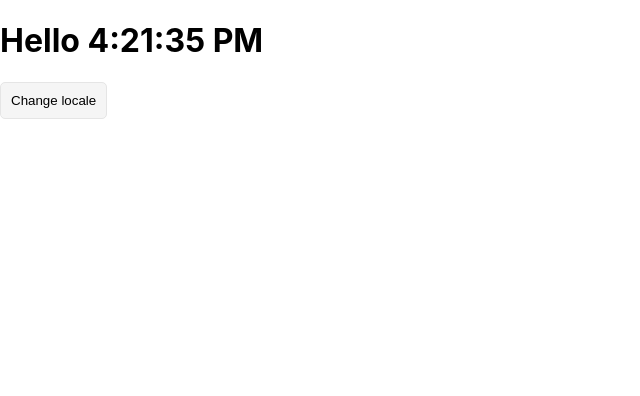
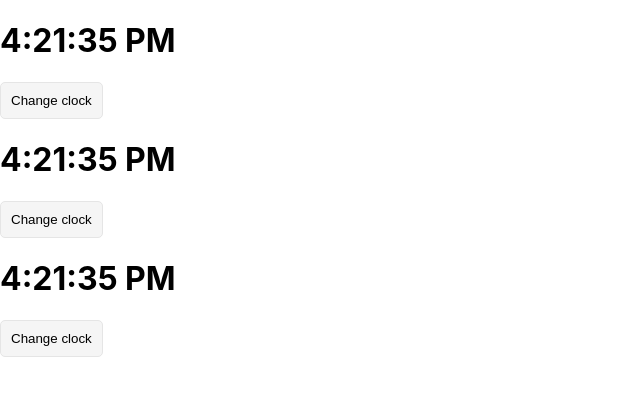
Before and after one commit to sezanhaque/myreact, a React (Create React App) app: page / in a window 1280 px wide. Shown: the top 396 px of the page, without its empty margins (0-640 px from the left). Built offline with nearby package versions, Linux system fonts and the light colour scheme.

Commit message:
9. Conditional rendering, list & keys

```diff
--- a/src/App.jsx
+++ b/src/App.jsx
@@ -1,10 +1,11 @@
 /* eslint-disable react/prefer-stateless-function */
 import React from 'react';
-import Clock from './components/Clock';
+import ClockList from './components/ClockList';
 
 class App extends React.Component {
     render() {
-        return <Clock />;
+        const quantities = [1, 2, 3];
+        return <ClockList quantities={quantities} />;
     }
 }
 
--- a/src/components/Button.jsx
+++ b/src/components/Button.jsx
@@ -1,19 +1,18 @@
-/* eslint-disable react/prefer-stateless-function */
 import { Component } from 'react';
 
 class Button extends Component {
     shouldComponentUpdate(nextProps) {
-        const { change: currentChange } = this.props;
-        const { change: nextChange } = nextProps;
+        const { change: currentChange, locale: currentLocale } = this.props;
+        const { change: nextChange, locale: nextLocale } = nextProps;
 
-        return !(currentChange === nextChange);
+        return !(currentChange === nextChange && currentLocale === nextLocale);
     }
 
     render() {
-        const { change } = this.props;
+        const { change, locale } = this.props;
         return (
-            <button onClick={change} type="button" className="btn">
-                Change locale
+            <button onClick={() => change(locale)} type="button" className="btn">
+                {locale === 'en-US' ? 'ঘড়ি বদলান' : 'Change clock'}
             </button>
         );
     }
--- a/src/components/Clock.jsx
+++ b/src/components/Clock.jsx
@@ -2,14 +2,19 @@ import React, { Component } from 'react';
 import Button from './Button';
 
 class Clock extends Component {
-    constructor(props) {
-        super(props);
-        this.state = {
-            date: new Date(),
-            locale: 'en-US',
-        };
-        this.handleLocale = this.handleLocale.bind(this, `params`);
-    }
+    // Declare state in constructor or as an object
+    // constructor(props) {
+    //     super(props);
+    //     this.state = {
+    //         date: new Date(),
+    //         locale: 'en-US',
+    //     };
+    //     this.handleLocale = this.handleLocale.bind(this, 'en-US');
+    // }
+    state = {
+        date: new Date(),
+        locale: 'en-US',
+    };
 
     componentDidMount() {
         this.clockTimer = setInterval(() => this.tick(), 1000);
@@ -19,18 +24,10 @@ class Clock extends Component {
         clearInterval(this.clockTimer);
     }
 
-    handleLocale = (params) => {
-        const { locale } = this.state;
-        console.log(params);
-        if (locale === 'en-US') {
-            this.setState({
-                locale: 'bn-BD',
-            });
-        } else {
-            this.setState({
-                locale: 'en-US',
-            });
-        }
+    handleLocale = (locale) => {
+        this.setState({
+            locale,
+        });
     };
 
     tick() {
@@ -43,11 +40,12 @@ class Clock extends Component {
         const { date, locale } = this.state;
         return (
             <div>
-                <h1>
-                    Hello
-                    <span> {date.toLocaleTimeString(locale)}</span>
-                </h1>
-                <Button change={this.handleLocale} />
+                <h1>{date.toLocaleTimeString(locale)}</h1>
+                {locale === 'en-US' ? (
+                    <Button change={this.handleLocale} locale="bn-BD" />
+                ) : (
+                    <Button change={this.handleLocale} locale="en-US" />
+                )}
             </div>
         );
     }
--- /dev/null
+++ b/src/components/ClockList.jsx
@@ -0,0 +1,13 @@
+import Clock from './Clock';
+
+function ClockList({ quantities = [] }) {
+    return (
+        <div>
+            {quantities.map((key) => (
+                <Clock key={key} />
+            ))}
+        </div>
+    );
+}
+
+export default ClockList;
```
